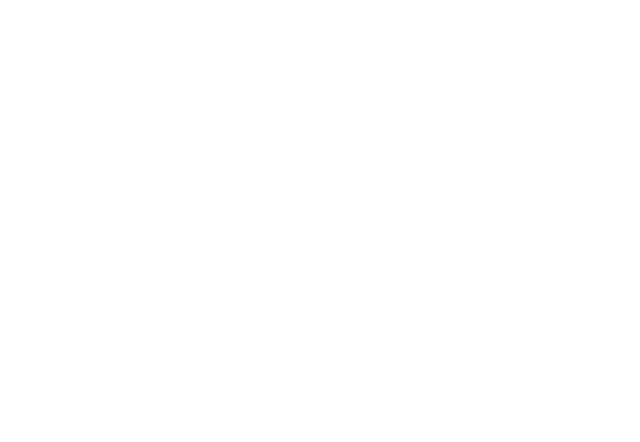
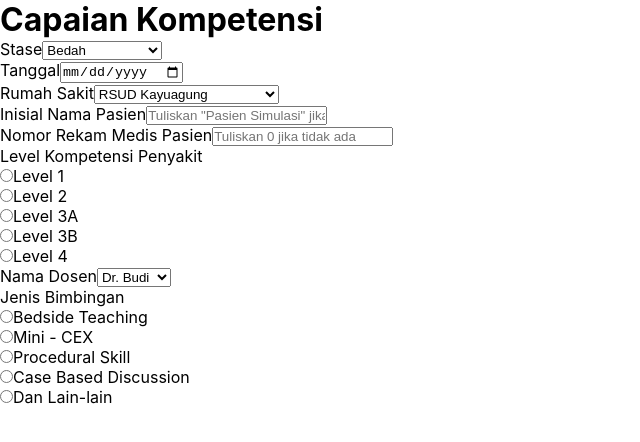
Before and after one commit to aziemp66/E-LOGBOOK-PRODI-PROFESI-FAKULTAS-KEDOKTERAN-UNIVERSITAS-SRIWIJAYA, a React (Vite) app in the folder Client/: page /competences-achievement in a window 1280 px wide. Before the commit this address had no page. Shown: the top 442 px of the page, without its empty margins (0-640 px from the left). Built offline with nearby package versions, Linux system fonts and the light colour scheme.

Commit message:
Setting up HTML for Competences Page

```diff
--- a/Client/src/App.jsx
+++ b/Client/src/App.jsx
@@ -5,6 +5,7 @@
 import Auth from "./pages/auth/Auth";
 import DashBoard from "./pages/dashboard/DashBoard";
 import Profile from "./pages/profile/Profile";
+import Competences from "./pages/competences/Competences";
 
 import Sidebar from "./components/sidebar/Sidebar";
 import AuthContext from "./contexts/AuthContexts";
@@ -35,6 +36,10 @@
 						</RequireAuth>
 					}
 				/>
+				<Route
+					path="/competences-achievement"
+					element={<Competences />}
+				/>
 			</Routes>
 		</div>
 	);
--- a/Client/src/components/sidebar/Sidebar.jsx
+++ b/Client/src/components/sidebar/Sidebar.jsx
@@ -62,7 +62,7 @@
 								</Link>
 							</li>
 							<li>
-								<Link to={"/capaiankompetensi"}>
+								<Link to={"/competences-achievement"}>
 									<img
 										src={capaianKompetensi}
 										alt="capaian-kompetensi icon"
--- /dev/null
+++ b/Client/src/pages/competences/Competences.jsx
@@ -0,0 +1,167 @@
+import React from "react";
+
+import styles from "./Competences.module.css";
+
+const Competences = () => {
+	return (
+		<div className={styles.page}>
+			<div className={styles.title}>
+				<h1>Capaian Kompetensi</h1>
+			</div>
+			<form action="" method="post">
+				<div>
+					<label htmlFor="stase">Stase</label>
+					<select name="stase" id="stase">
+						<option value="bedah">Bedah</option>
+						<option value="anestesi">Anestesi</option>
+						<option value="kesehatan anak">Kesehatan Anak</option>
+					</select>
+				</div>
+				<div>
+					<label htmlFor="date">Tanggal</label>
+					<input type="date" name="date" id="date" />
+				</div>
+				<div>
+					<label htmlFor="hospital">Rumah Sakit</label>
+					<select name="hospital" id="hospital">
+						<option value="rsud kayuagung">RSUD Kayuagung</option>
+						<option value="rsud sobirin lubuk linggau">
+							RSUD sobirin lubuk linggau
+						</option>
+						<option value="puskesmas">Puskesmas</option>
+					</select>
+				</div>
+				<div>
+					<label htmlFor="name">Inisial Nama Pasien</label>
+					<input
+						type="text"
+						placeholder={`Tuliskan "Pasien Simulasi" jika pasien tidak ada`}
+					/>
+				</div>
+				<div>
+					<label htmlFor="medicalRecordNumber">
+						Nomor Rekam Medis Pasien
+					</label>
+					<input
+						type="number"
+						placeholder={`Tuliskan 0 jika tidak ada`}
+					/>
+				</div>
+				<div>
+					<label htmlFor="competences">
+						Level Kompetensi Penyakit
+					</label>
+					<div>
+						<input
+							type="radio"
+							name="competences"
+							id="level1"
+							value={1}
+						/>
+						<label htmlFor="level1">Level 1</label>
+					</div>
+					<div>
+						<input
+							type="radio"
+							name="competences"
+							id="level2"
+							value={2}
+						/>
+						<label htmlFor="level2">Level 2</label>
+					</div>
+					<div>
+						<input
+							type="radio"
+							name="competences"
+							id="level3a"
+							value={3}
+						/>
+						<label htmlFor="level3a">Level 3A</label>
+					</div>
+					<div>
+						<input
+							type="radio"
+							name="competences"
+							id="level3b"
+							value={4}
+						/>
+						<label htmlFor="level3b">Level 3B</label>
+					</div>
+					<div>
+						<input
+							type="radio"
+							name="competences"
+							id="level4"
+							value={5}
+						/>
+						<label htmlFor="level4">Level 4</label>
+					</div>
+				</div>
+				<div>
+					<label htmlFor="dosen">Nama Dosen</label>
+					<select name="dosen" id="dosen">
+						<option value="Dr. Budi">Dr. Budi</option>
+						<option value="Dr. Agus">Dr. Agus</option>
+						<option value="Dr. Yuli">Dr. Yuli</option>
+					</select>
+				</div>
+				<div>
+					<label htmlFor="guidances">Jenis Bimbingan</label>
+					<div>
+						<input
+							type="radio"
+							name="guidances"
+							id="Bedside Teaching"
+							value={"Bedside Teaching"}
+						/>
+						<label htmlFor="Bedside Teaching">
+							Bedside Teaching
+						</label>
+					</div>
+					<div>
+						<input
+							type="radio"
+							name="guidances"
+							id="Mini - CEX"
+							value={"Mini - CEX"}
+						/>
+						<label htmlFor="Mini - CEX">Mini - CEX</label>
+					</div>
+					<div>
+						<input
+							type="radio"
+							name="guidances"
+							id="Procedural Skill"
+							value={"Procedural Skill"}
+						/>
+						<label htmlFor="Procedural Skill">
+							Procedural Skill
+						</label>
+					</div>
+					<div>
+						<input
+							type="radio"
+							name="guidances"
+							id="Case Based Discussion"
+							value={"Case Based Discussion"}
+						/>
+						<label htmlFor="Case Based Discussion">
+							Case Based Discussion
+						</label>
+					</div>
+					<div>
+						<input
+							type="radio"
+							name="guidances"
+							id="Dan Lain-lain"
+							value={"Dan Lain-lain"}
+						/>
+						<label htmlFor="Dan Lain-lain">Dan Lain-lain</label>
+					</div>
+				</div>
+			</form>
+		</div>
+	);
+};
+
+export default Competences;
```
Also changed, not shown: Client/src/pages/competences/Competences.module.css (added).
